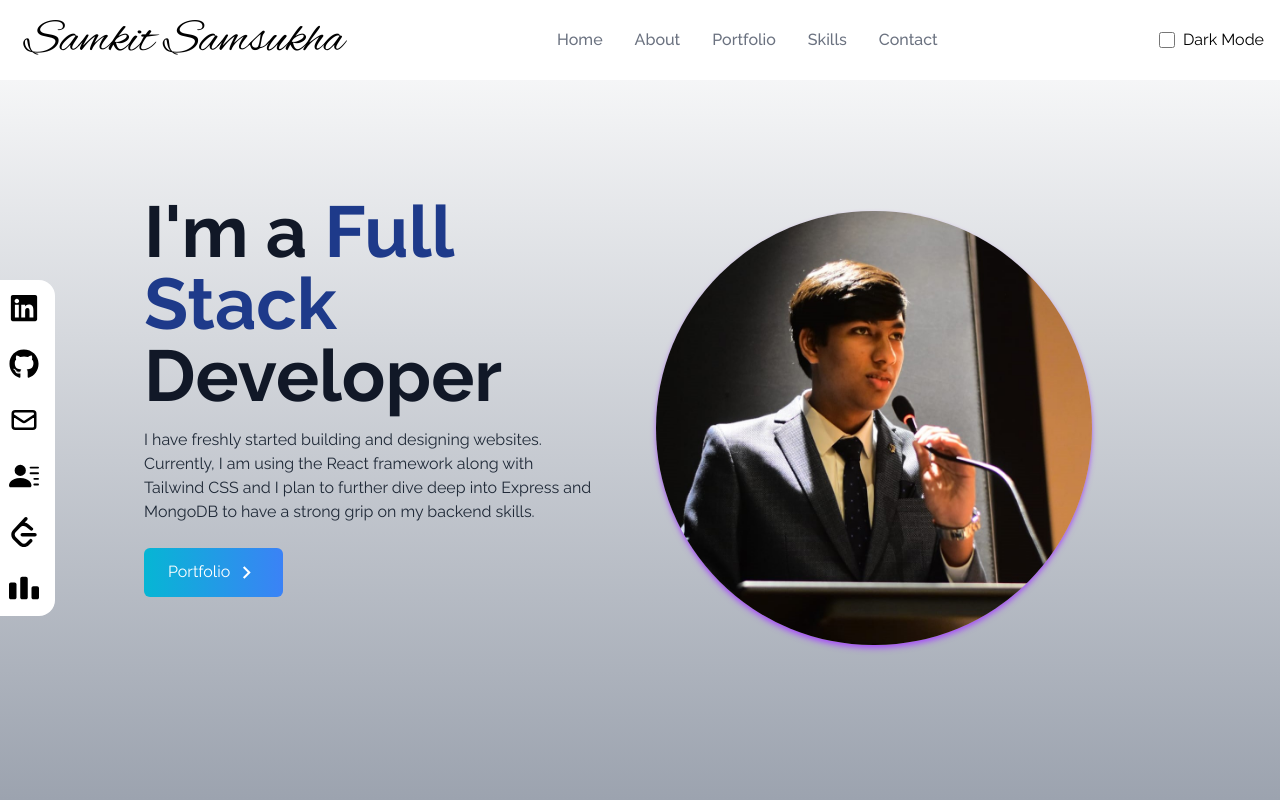
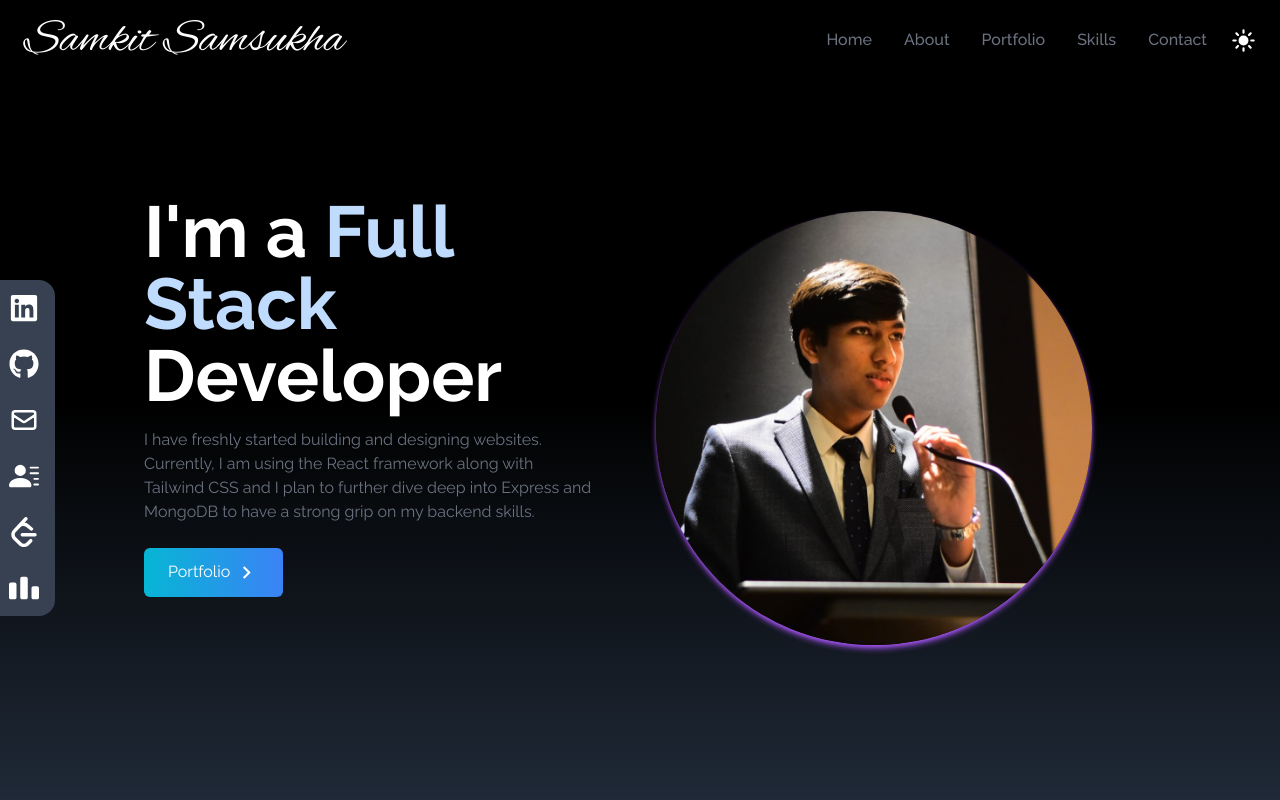
Before and after one commit to samkitsamsukha/portfolio-samkit, a React (Create React App) app: page / in a window 1280 px wide. Shown: the top 800 px of the page. Built offline with nearby package versions, Linux system fonts and the light colour scheme.

Commit message:
dark mode customised

```diff
--- a/package.json
+++ b/package.json
@@ -10,7 +10,7 @@
     "gh-pages": "^6.1.1",
     "react": "^18.3.1",
     "react-dom": "^18.3.1",
-    "react-icons": "^5.2.0",
+    "react-icons": "^5.2.1",
     "react-scripts": "5.0.1",
     "react-scroll": "^1.9.0",
     "web-vitals": "^2.1.4"
--- a/src/App.jsx
+++ b/src/App.jsx
@@ -9,7 +9,7 @@ import { useState } from "react";
 
 function App() {
 
-  const [mode, setMode] = useState('light');
+  const [mode, setMode] = useState('dark');
 
   const toggleMode = () => {
     if (mode === 'light') {
--- a/src/components/Navbar.jsx
+++ b/src/components/Navbar.jsx
@@ -2,6 +2,8 @@ import React from "react";
 import { useState } from "react";
 import { FaBars, FaTimes } from "react-icons/fa";
 import { Link } from "react-scroll";
+import { IoSunny } from "react-icons/io5";
+import { FaMoon } from "react-icons/fa";
 
 const Navbar = (props) => {
 
@@ -37,7 +39,7 @@ const Navbar = (props) => {
 				<h1 className="text-5xl font-signature ml-2">Samkit Samsukha</h1>
 			</div>
 
-            <ul className="hidden md:flex">
+            <ul className="hidden md:flex md:justify-center md:items-center">
                 {links.map(({ id, link }) => (
                     <li
                         key={id}
@@ -47,18 +49,15 @@ const Navbar = (props) => {
                     </li>
 
                 ))}
+				<li className="mx-2"><label className="hover:cursor-pointer" onClick={props.toggleMode} htmlFor="toggleMode">{props.mode==='light'?<FaMoon />:<IoSunny size={25}/>}</label></li>
 			</ul>
-			<div className="hidden md:flex flex-row">
-				<input className="w-4 mx-2 hover:cursor-pointer" type="checkbox" role="switch" id="toggleMode" onClick={props.toggleMode} />
-            	<label className="hover:cursor-pointer" htmlFor="toggleMode">{props.mode==='light'?'Dark':'Light'} Mode</label>
-			</div>
 
             <div onClick={() => setNav(!nav)} className="cursor-pointer pr-4 z-10 text-gray-500 md:hidden">
                 {nav? <FaTimes size={30}/> : <FaBars size={30}/>}
             </div>
 
             {nav && (
-                <ul className={`flex flex-col justify-center items-center absolute top-0 left-0 w-full h-screen ${props.mod==='dark'? 'bg-gradient-to-b from-black to-gray-800 text-gray-500':'bg-gradient-to-b from-white to-gray-400 text-gray-900'}`}>
+                <ul className={`flex flex-col justify-center items-center absolute top-0 left-0 w-full h-screen bg-gradient-to-b from-black to-gray-800 text-gray-500`}>
                 {links.map(({ id, link }) => (
                     <li
                         key={id}
@@ -67,10 +66,6 @@ const Navbar = (props) => {
                         <Link onClick={() => setNav(!nav)} to={link} smooth duration={800}>{link}</Link>
                     </li>
                 ))}
-				<div className="md:hidden flex flex-row my-4">
-				<input className="w-4 mx-2 hover:cursor-pointer" type="checkbox" role="switch" id="toggleMode" onClick={props.toggleMode} />
-            	<label className="text-4xl hover:cursor-pointer" htmlFor="toggleMode">{props.mode==='light'?'Dark':'Light'} Mode</label>
-			</div>
             </ul>
             )}
 
--- a/src/components/SocialLinks.jsx
+++ b/src/components/SocialLinks.jsx
@@ -57,11 +57,11 @@ const SocialLinks = (props) => {
 					{links.map(({ id, text, disp, href, style, download }) => (
 						<li
 							key={id}
-							className={`flex justify-between items-center w-40 h-14 px-4 ${props.mode==='dark'?'bg-gray-700':'bg-white'} ml-[-105px] hover:rounded-2xl duration-300 hover:ml-[-10px] ${style}`}
+							className={`flex justify-between items-center w-40 h-14 px-4 ${props.mode==='dark'?'bg-gray-700 text-white':'bg-white text-gray-900'} ml-[-105px] hover:rounded-2xl duration-300 hover:ml-[-10px] ${style}`}
 						>
 							<a
 								href={href}
-								className="flex justify-between items-center w-full text-white"
+								className="flex justify-between items-center w-full"
 								target="_blank"
 								download={download}
 								rel="noreferrer"
@@ -81,7 +81,7 @@ const SocialLinks = (props) => {
 						>
 							<a
 								href={href}
-								className="flex justify-between items-center w-full text-white"
+								className="flex justify-between items-center w-full"
 								target="_blank"
 								download={download}
 								rel="noreferrer"
```
Also changed, not shown: 1 other file (tests, documents, lock files or other folders).
